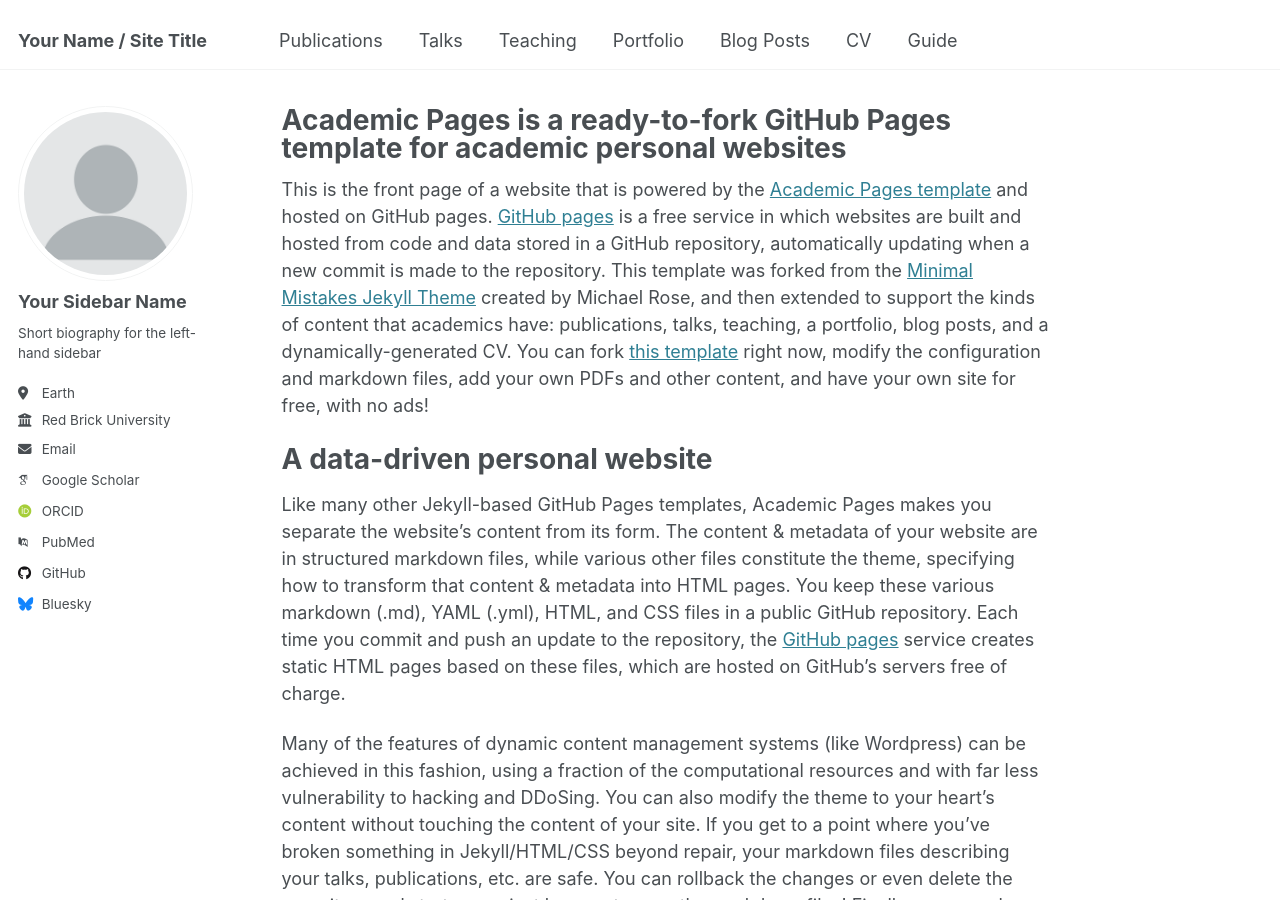
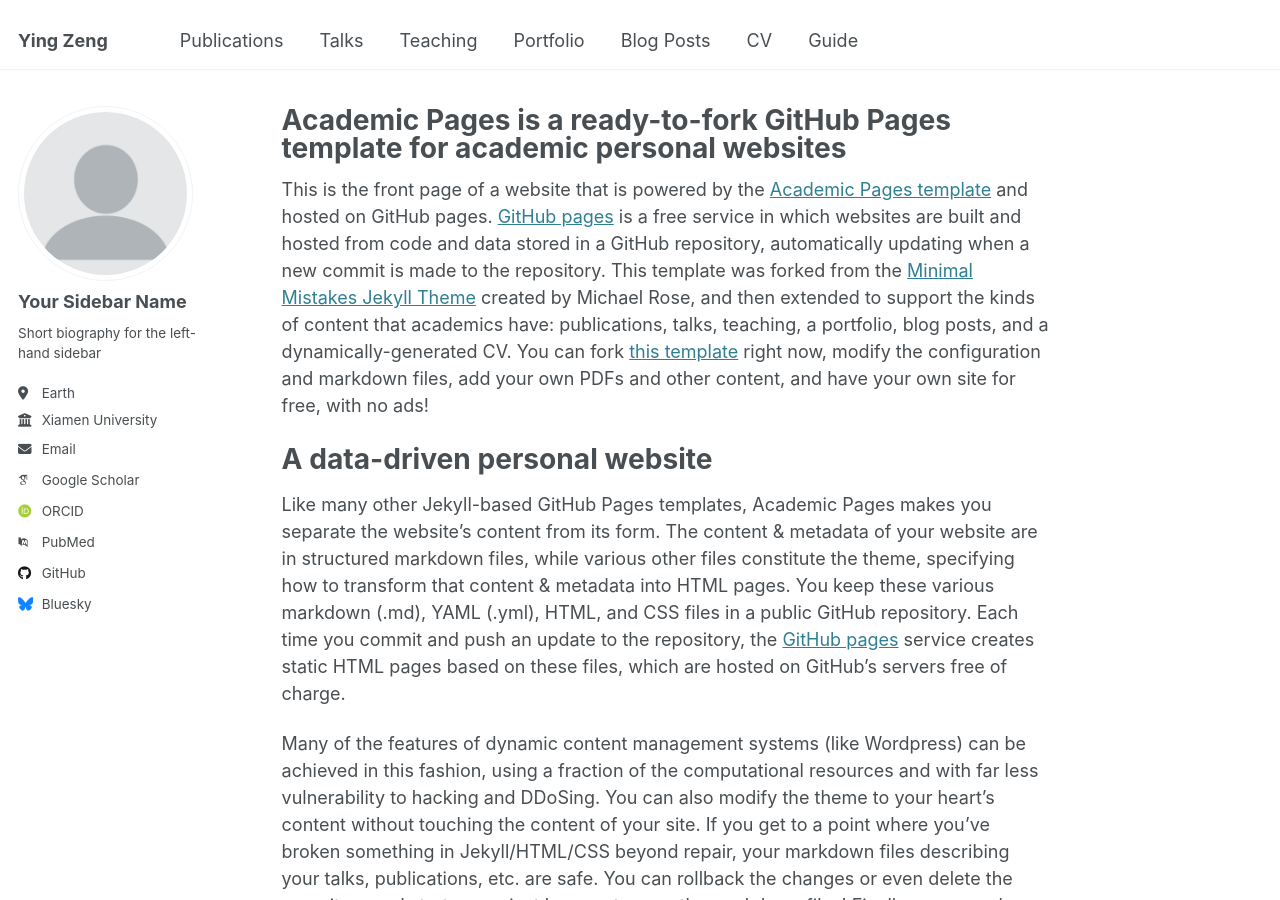
Before and after one commit to zengying17/zengying17.github.io, a Jekyll site: the page built from _pages/about.md, in a window 1280 px wide and 900 px high. Built offline with Jekyll 4.4.1, drawn with Linux system fonts in a browser that asks for light colours; some web fonts are replaced.

Commit message:
Update _config.yml

```diff
--- a/_config.yml
+++ b/_config.yml
@@ -9,7 +9,7 @@
 # Basic Site Settings
 locale                   : "en-US"
 site_theme               : "default"
-title                    : "Your Name / Site Title"
+title                    : "Ying Zeng"
 title_separator          : "-"
 name                     : &name "Your Name"
 description              : &description "personal description"
@@ -27,9 +27,9 @@ author:
   pronouns         : # example: "she/her"
   bio              : "Short biography for the left-hand sidebar"
   location         : "Earth"
-  employer         : "Red Brick University"
+  employer         : "Xiamen University"
   uri              : # URL
-  email            : "none@example.org"
+  email            : "zengying17@xmu.edu.cn"
 
   # Academic websites
   arxiv            : # URL - Update with the correct link to your profile
```
